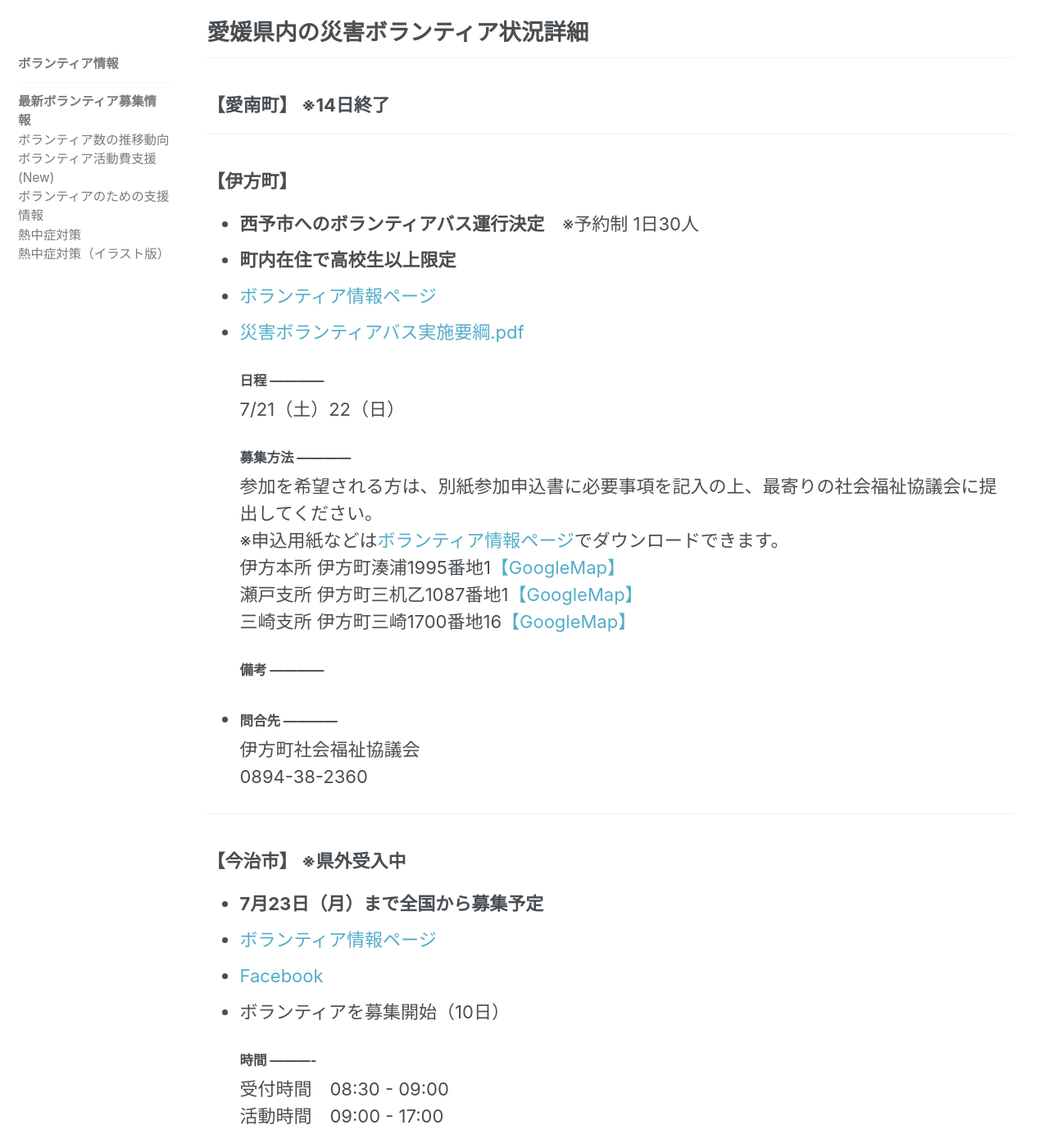
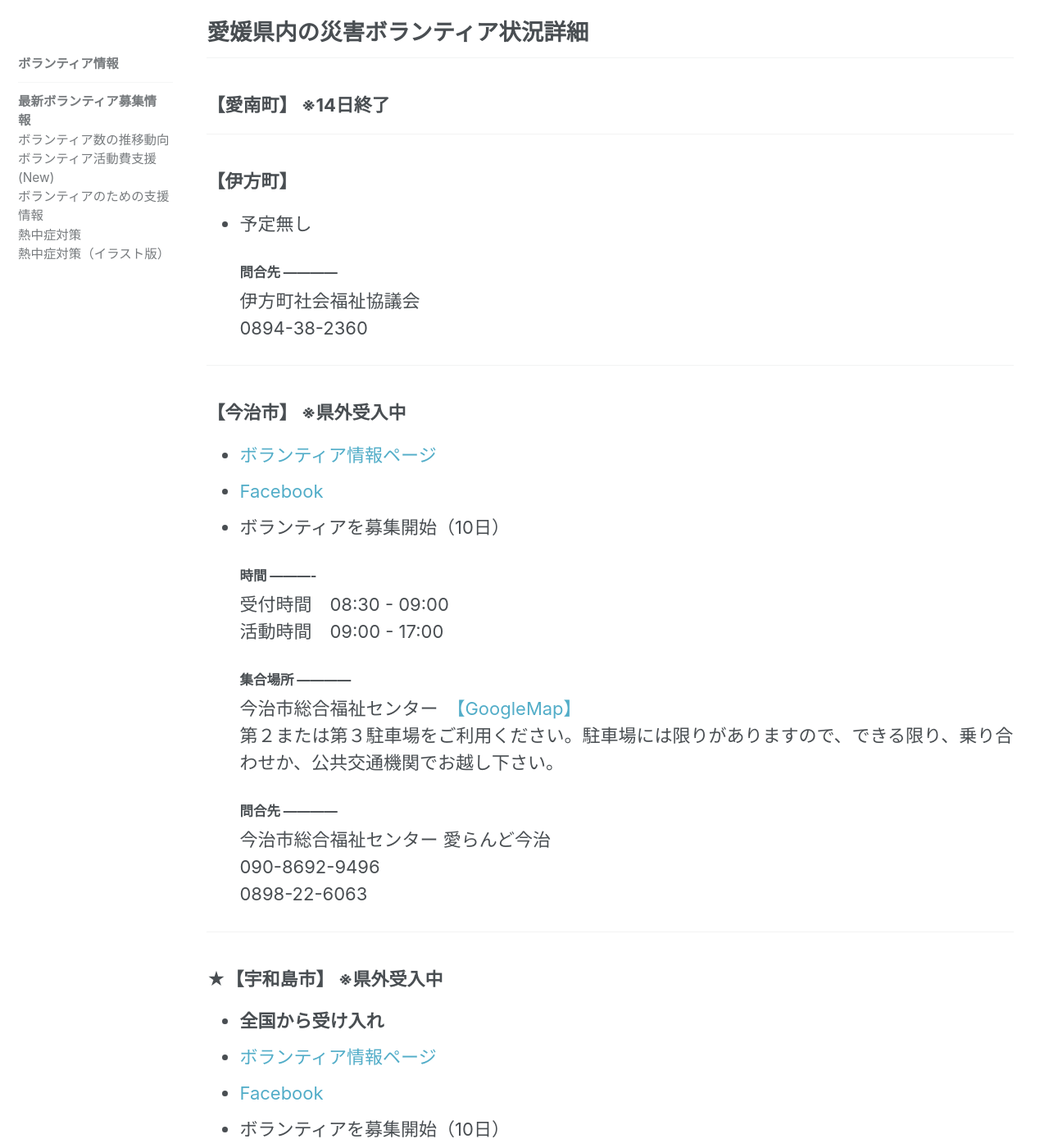
Before and after one commit to cheerup-ehime/cheerup-ehime.github.io, a Jekyll site: the page built from _pages/volunteer.md, in a window 1280 px wide and 1400 px high, scrolled down 2892 px. Shown: the whole window at 82% size. Built offline with Jekyll 4.4.1, drawn with Linux system fonts in a browser that asks for light colours; comment, search, counter and statistics services are not loaded; some of the changed text lies outside the part shown.

Commit message:
大洲市の募集範囲変更　松野町終了

```diff
--- a/_pages/volunteer.md
+++ b/_pages/volunteer.md
@@ -2,7 +2,7 @@
 title: ボランティアに行きたい
 permalink: /volunteer/
 date: 2018-07-11 16:00:00 +0900
-last_modified_at: 2018-07-23 11:53:14 +0900
+last_modified_at: 2018-07-25 09:30:14 +0900
 sidebar:
   nav: volunteer_menu
 ---
@@ -64,27 +64,13 @@
 ---
 
 ### 【伊方町】
-- **西予市へのボランティアバス運行決定**　※予約制 1日30人
-- **町内在住で高校生以上限定**
-- [ボランティア情報ページ](http://www.shakyo.or.jp/hp/index.php?s=1487)
-- [災害ボランティアバス実施要綱.pdf](http://www.shakyo.or.jp/hp/news/download.php?s=1487&a=18167)
-#### 日程 ------------
-7/21（土）22（日）
-#### 募集方法 ------------
-参加を希望される方は、別紙参加申込書に必要事項を記入の上、最寄りの社会福祉協議会に提出してください。<br>
-※申込用紙などは[ボランティア情報ページ](http://www.shakyo.or.jp/hp/index.php?s=1487)でダウンロードできます。<br>
-伊方本所 伊方町湊浦1995番地1[【GoogleMap】](https://goo.gl/maps/WE5KsD6Szxk) <br>
-瀬戸支所 伊方町三机乙1087番地1[【GoogleMap】](https://goo.gl/maps/Kwb4DnxJJYv) <br>
-三崎支所 伊方町三崎1700番地16[【GoogleMap】](https://goo.gl/maps/QrnxjFbaf3m)
-#### 備考 ------------
--
+- 予定無し
 #### 問合先 ------------
 伊方町社会福祉協議会<br>0894-38-2360
 
 ---
 
 ### 【今治市】 ※県外受入中
-- **7月23日（月）まで全国から募集予定**
 - [ボランティア情報ページ](http://www.imabari-shakyo.jp/volunteer/saigai2.html)
 - [Facebook](https://www.facebook.com/imabarisvc/)
 - ボランティアを募集開始（10日）
@@ -138,8 +124,8 @@
 
 ---
 
-### ★【大洲市】 ※県外受入中
-- **全国から受け入れ**
+### ★【大洲市】 ※県内限定受入中
+- **基本、県内限定受け入れ**（7/25～）
 - [ボランティア情報ページ](http://www.ozushakyo.jp/index.php)
 - [Facebook](https://www.facebook.com/ozusvc/)
 - ボランティアを募集開始（10日）
@@ -174,8 +160,8 @@
 - **ボランティアバスを運行（大洲市で活動予定）**
 [ボランティアバス運行について](http://www.volun.jp/news/notice/entry-498.html)
 #### 運行日 ------------
-7月22日、29日
-- 1日につき40人（予約制・22日は予約締切）
+7月29日
+- 1日につき40人（予約制）
 #### 問合先 ------------
 四国中央市ボランティア市民活動センター<br>0896-28-6039
 
@@ -208,26 +194,14 @@
 - **ボランティアバスを運行（宇和島市で活動予定）**
 [バス運行PDF](https://www.n-syakyo.jp/contents/pdf/voluntterbus.pdf)
 #### 運行日 ------------
-7月21日、22日、28日、29日
+7月28日、29日
 - 1日につき40人（予約制・21日は予約締切）
 #### 問合先 ------------
 新居浜市社会福祉協議会<br>0897-32-8129
 
 ---
 
-### 【松野町】
-- **町内在住ボランティア希望者限定**
-- [ボランティア情報ページ](http://matsuno-syakyo.lekumo.biz/news/2018/07/post-7c3a.html)
-- ボランティアを募集開始（11日）
-#### 時間 ----------
-受付時間　09:00 - 14:00<br>
-活動時間　09:00 - 16:00
-#### 集合場所 ------------
-松野町社会福祉協議会　[【GoogleMap】](https://goo.gl/maps/XXbqraYh6xE2)
-#### 備考 ------------
-- 軽トラック所有者・男性求む
-#### 問合先 ------------
-松野町社会福祉協議会<br>0895-42-0794
+### 【松野町】 ※26日終了
 
 ---
 
```
